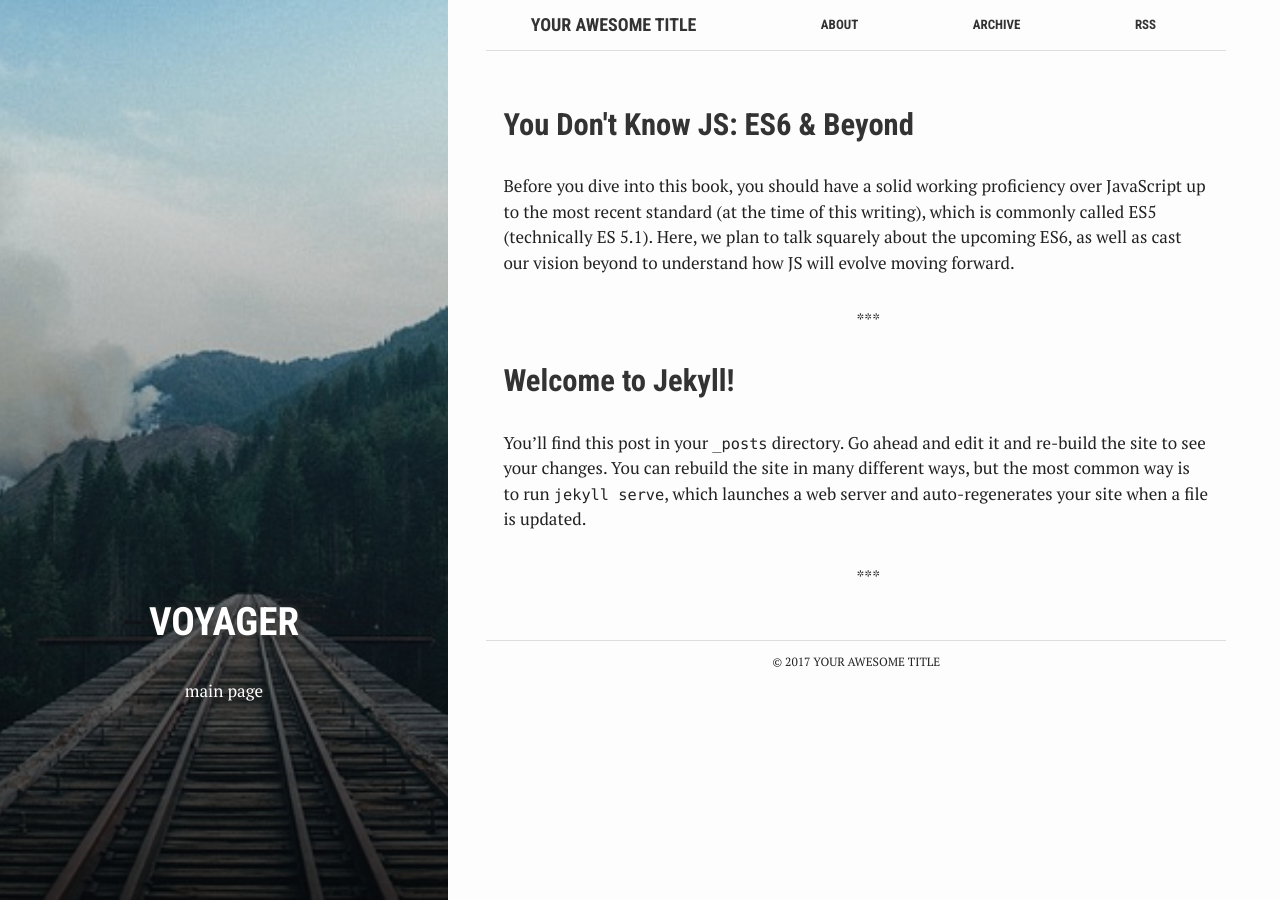
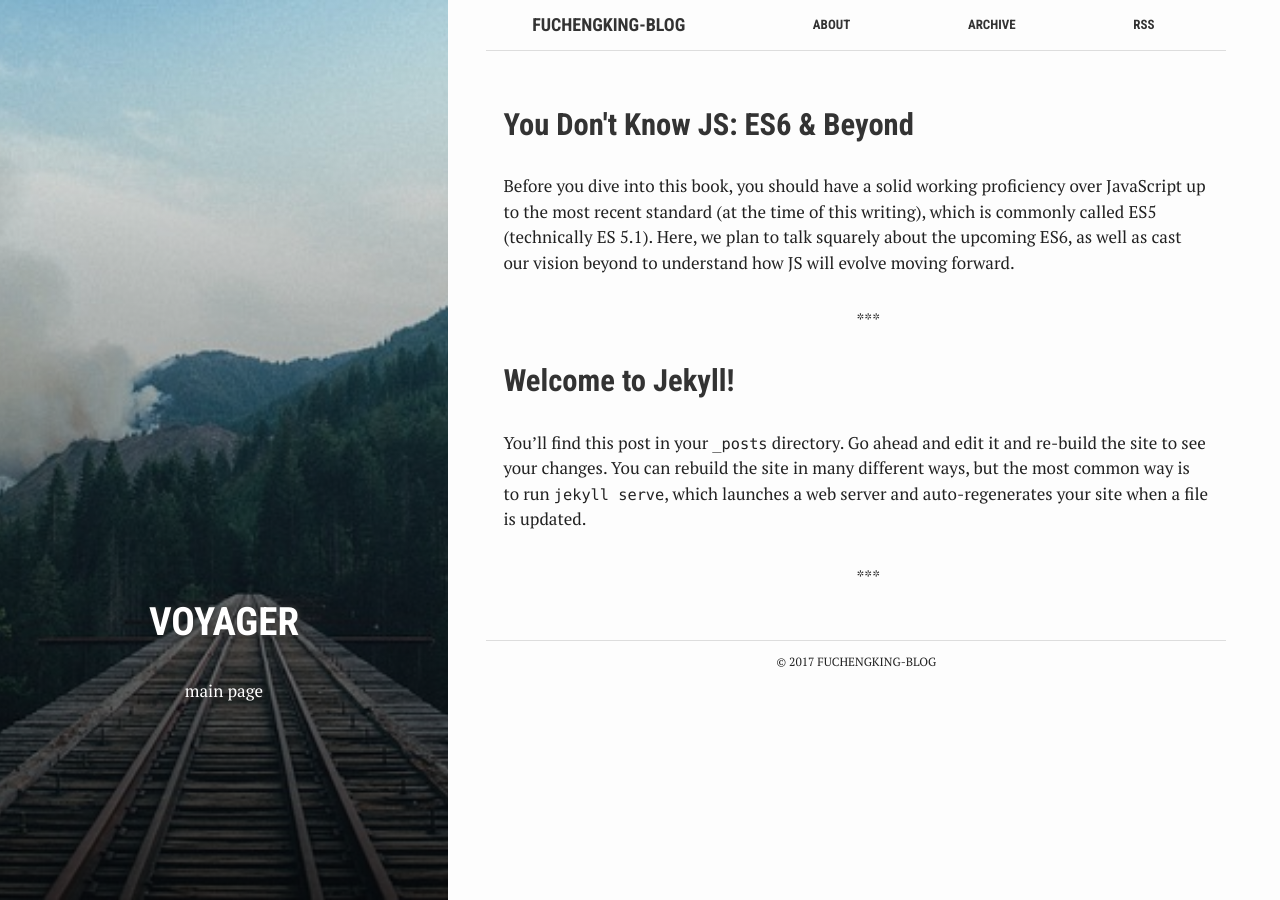
Before and after one commit to fuchengking/fuchengking.github.io, a Jekyll site: the page built from index.html, in a window 1280 px wide. Built offline with Jekyll 4.4.1, drawn with Linux system fonts in a browser that asks for light colours; some of the changed lines change nothing that is shown.

Commit message:
更改页面内容

```diff
--- a/_config.yml
+++ b/_config.yml
@@ -6,14 +6,12 @@
 # 'jekyll serve'. If you change this file, please restart the server process.
 
 # Site settings
-title: Your awesome title
-email: your-email@domain.com
+title: FuChengKing-Blog
+email: 651893553@qq.com
 description: > # this means to ignore newlines until "baseurl:"
-  Write an awesome description for your new site here. You can edit this
-  line in _config.yml. It will appear in your document head meta (for
-  Google search results) and in your feed.xml site description.
+  知识回顾，备份整理
 baseurl: "" # the subpath of your site, e.g. /blog
-lang: "en"
+lang: "zh-cn"
 url: "http://localhost:4000" # the base hostname & protocol for your site
 twitter_username: jekyllrb
 github_username:  jekyll
```
